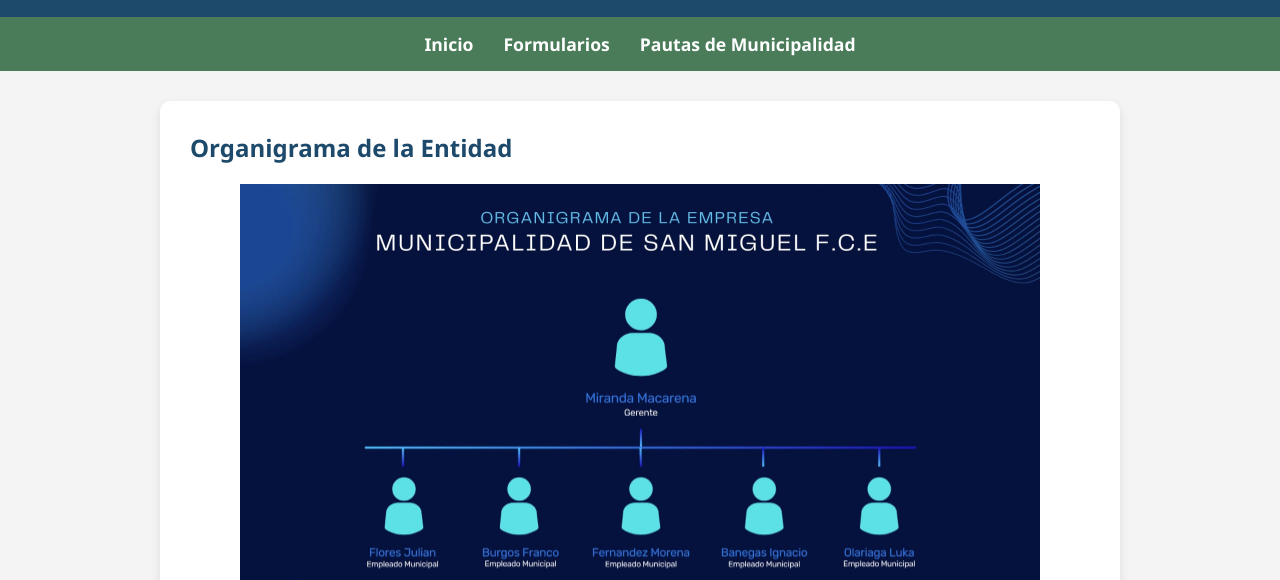
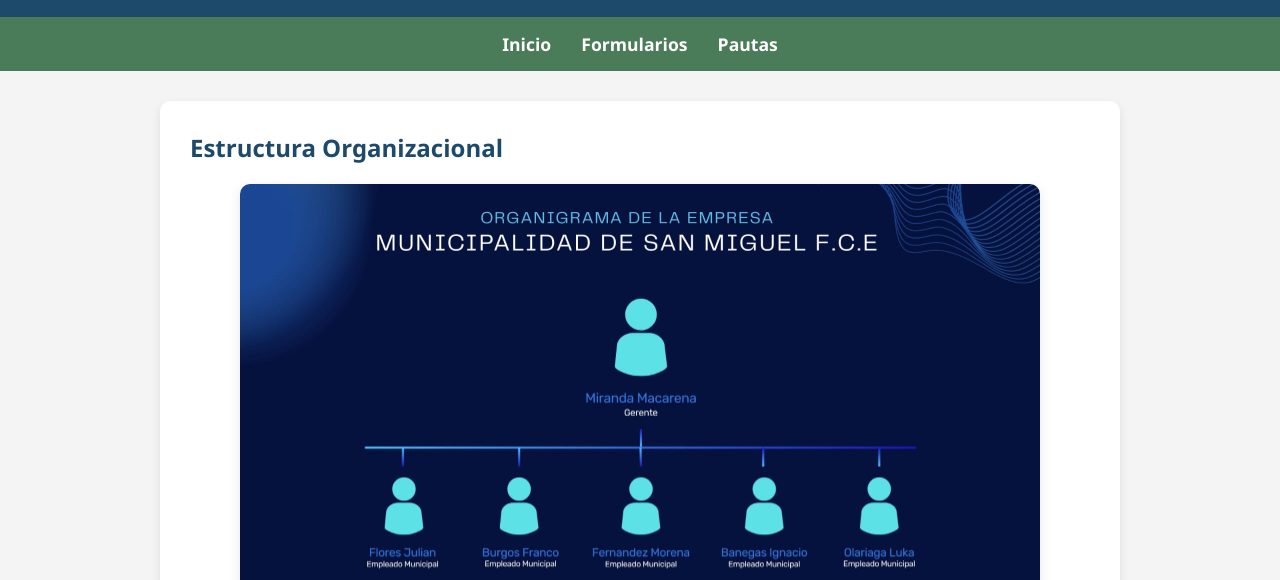
Before and after one commit to cesarnflores/municipalidad, a plain HTML site: page organigrama.html in a window 1280 px wide. Shown: the part 196-776 px from the top of the page. Drawn offline with Linux system fonts and the light colour scheme.

Commit message:
rediseño

```diff
--- a/organigrama.html
+++ b/organigrama.html
@@ -15,12 +15,12 @@
 <nav>
     <a href="index.html">Inicio</a>
     <a href="formularios.html">Formularios</a>
-    <a href="pautas-de-municipalidad.html">Pautas de Municipalidad</a>
+    <a href="pautas-de-municipalidad.html">Pautas</a>
 </nav>
 
 <section>
-    <h2>Organigrama de la Entidad</h2>
-    <img src="organigrama.jpeg" alt="Organigrama de la Municipalidad de San Miguel" style="width:100%;max-width:800px;display:block;margin:auto;">
+    <h2>Estructura Organizacional</h2>
+    <img src="organigrama.jpeg" alt="Organigrama Municipalidad" style="width:100%;max-width:800px;display:block;margin:auto;border-radius:10px;box-shadow:0 4px 12px rgba(0,0,0,0.1);">
 </section>
 
 <footer>
```
Also changed, not shown: index.html (+1 -1 lines).
